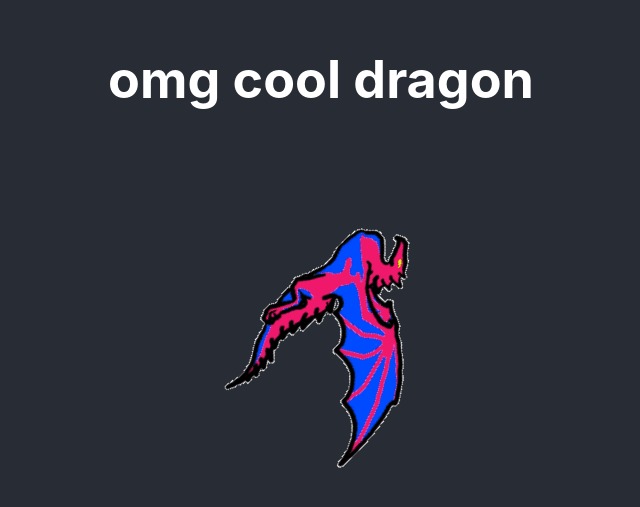
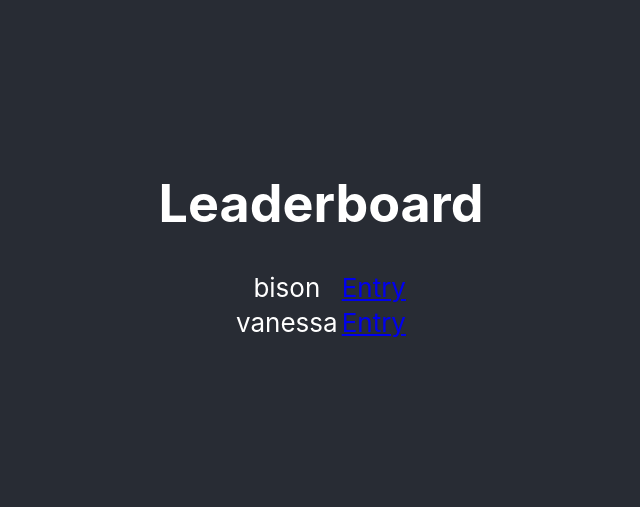
Before and after one commit to bisonhubert/cool-dragon, a React (Create React App) app: page / in a window 1280 px wide. Shown: the part 161-668 px from the top of the page, without its empty margins (319-959 px from the left). Built offline with nearby package versions, Linux system fonts and the light colour scheme.

Commit message:
Draft leaderboard

```diff
--- a/package.json
+++ b/package.json
@@ -3,6 +3,7 @@
   "version": "0.1.0",
   "private": true,
   "dependencies": {
+    "d3-dsv": "^1.1.1",
     "react": "^16.8.6",
     "react-dom": "^16.8.6",
     "react-scripts": "3.0.0"
--- a/src/App.js
+++ b/src/App.js
@@ -1,13 +1,17 @@
 import React from 'react';
-import dragon_1 from './images/cool-dragon-2.gif';
 import './App.css';
+
+import Leaderboard from './components/leaderboard/Leaderboard';
+
+// import icon from './images/cool-dragon-2.gif';
+// import entries from './entries/master-entries.csv'
 
 function App() {
   return (
     <div className="App">
       <header className="App-header">
-        <h1>omg cool dragon</h1>
-        <img src={dragon_1} className="App-logo" alt="logo" />
+        <h1>Leaderboard</h1>
+        <Leaderboard />
       </header>
     </div>
   );
--- /dev/null
+++ b/src/components/entries/Entry.jsx
@@ -0,0 +1,16 @@
+import React from 'react';
+
+function Entry(props) {
+  return (
+    <tr className="Entry">
+      <td>{props.player}</td>
+      <td>
+        <a href="https://docs.google.com/document/d/1QEXTfXrk4KaDbkPJ3_v33no7EPSMr5PEjWNlSb3x5Ns/edit?usp=sharing"
+           target="_blank"
+           rel="noopener">Entry</a>
+      </td>
+    </tr>
+  );
+}
+
+export default Entry;
--- /dev/null
+++ b/src/components/entries/entryData.js
@@ -0,0 +1,6 @@
+const entryData = [
+  { player: 'bison', jonSnow: 'alive', daenarysTargaryen: 'alive', cerseiLannister: 'whiteWalker' },
+  { player: 'vanessa', jonSnow: 'alive', daenarysTargaryen: 'alive', cerseiLannister: 'dead' },
+]
+
+export default entryData;
--- /dev/null
+++ b/src/components/leaderboard/Leaderboard.jsx
@@ -0,0 +1,20 @@
+import React from 'react';
+
+import Entry from '../entries/Entry.jsx';
+import entryData from '../entries/entryData.js';
+
+function Leaderboard() {
+  const entryComponents = entryData.map(entry => <Entry player={entry.player} />);
+
+  return (
+    <div className="Leaderboard">
+      <header>
+        <table>
+          {entryComponents}
+        </table>
+      </header>
+    </div>
+  );
+}
+
+export default Leaderboard;
```
